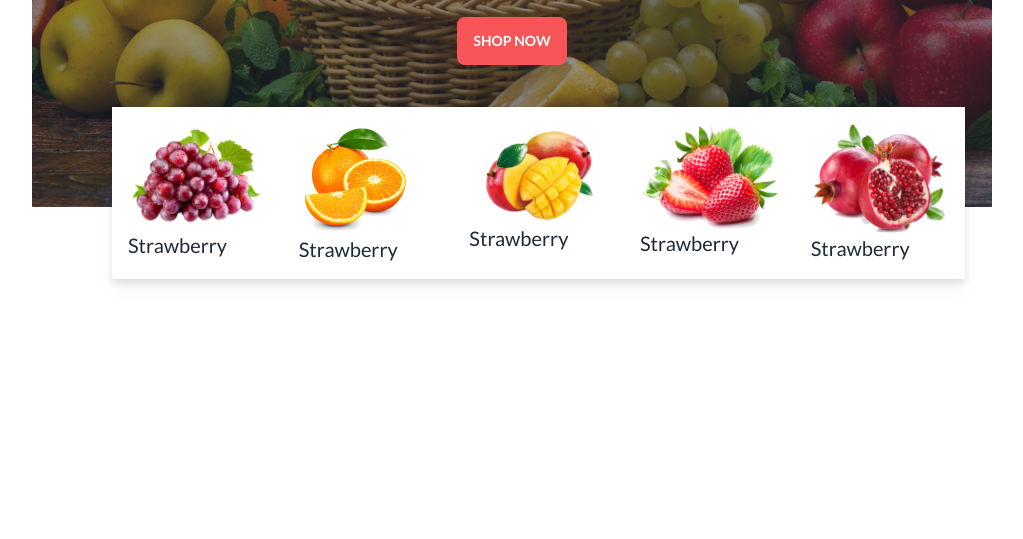
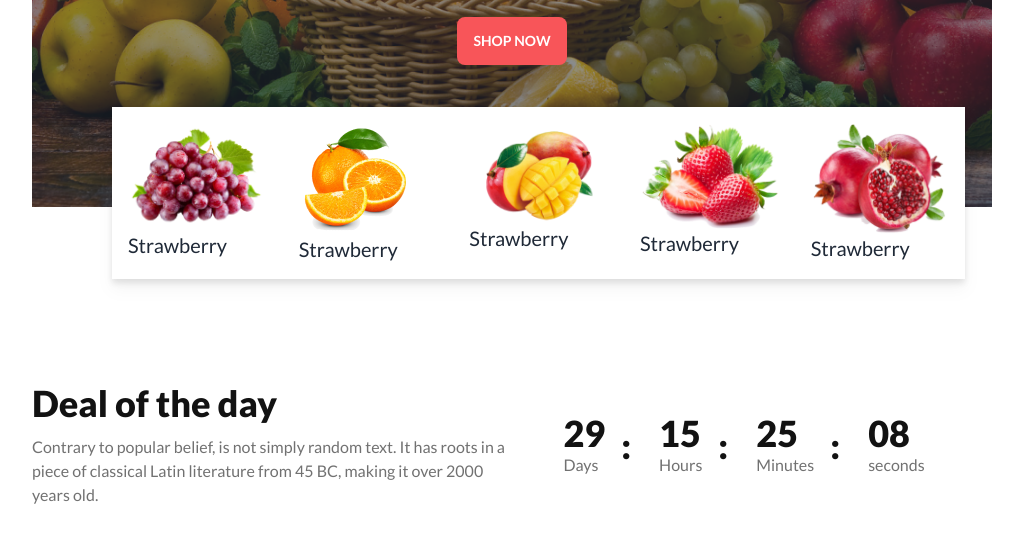
Before and after one commit to Shuvosarker4/fruit-assignment, a plain HTML site: page index.html in a window 1280 px wide. Shown: the part 425-964 px from the top of the page, without its empty margins (128-1151 px from the left). Before the commit the page ends 800 px from the top, so only its background shows below. Drawn offline with nearby package versions, Linux system fonts and the light colour scheme; grey boxes are pictures that could not be loaded.

Commit message:
new section added

```diff
--- a/index.html
+++ b/index.html
@@ -19,6 +19,8 @@
               colors: {
                 clifford: '#da373d',
                 'primary-color': '#F85559',
+                'text-primary':'#121212',
+                'text-secondary':'#12121299',
               }
             }
           }
@@ -166,10 +168,56 @@
         </div>
       </div>
     </header>
-    <main>
+    <main class="mt-40 w-3/4 mx-auto">
       <!-- Time od the day -->
       <section>
-
+        <div class="flex justify-between items-center my-8">
+          <div class="flex-1 space-y-3">
+            <h1 class="text-4xl font-extrabold text-text-primary">Deal of the day</h1>
+            <p class="font-medium text-text-secondary">Contrary to popular belief, is not simply random text. It has roots in a piece of classical
+               Latin literature from 45 BC, making it over 2000 years old.</p>
+          </div>
+          <div class="flex-1">
+            <div class=" flex justify-center items-center space-x-7">
+              <div class="flex justify-center items-center space-x-4">
+                <div>
+                  <h1 class="text-4xl font-extrabold text-text-primary">29</h1>
+                  <p class="font-medium text-text-secondary">Days</p>
+                </div>
+                  <div>
+                    <p class="text-4xl font-extrabold text-text-primary">:</p>
+                  </div>
+              </div>
+              <div class="flex justify-center items-center space-x-4">
+                <div>
+                  <h1 class="text-4xl font-extrabold text-text-primary">15</h1>
+                  <p class="font-medium text-text-secondary">Hours</p>
+                </div>
+                  <div>
+                    <p class="text-4xl font-extrabold text-text-primary">:</p>
+                  </div>
+              </div>
+              <div class="flex justify-center items-center space-x-4">
+                <div>
+                  <h1 class="text-4xl font-extrabold text-text-primary">25</h1>
+                  <p class="font-medium text-text-secondary">Minutes</p>
+                </div>
+                  <div>
+                    <p class="text-4xl font-extrabold text-text-primary">:</p>
+                  </div>
+              </div>
+              <div class="flex justify-center items-center space-x-4">
+                <div>
+                  <h1 class="text-4xl font-extrabold text-text-primary">08</h1>
+                  <p class="font-medium text-text-secondary">seconds</p>
+                </div>
+                  <div>
+                    <p class="text-4xl font-extrabold text-text-primary"></p>
+                  </div>
+              </div>
+            </div>
+          </div>
+        </div>
       </section>
     </main>
     <footer>
```
